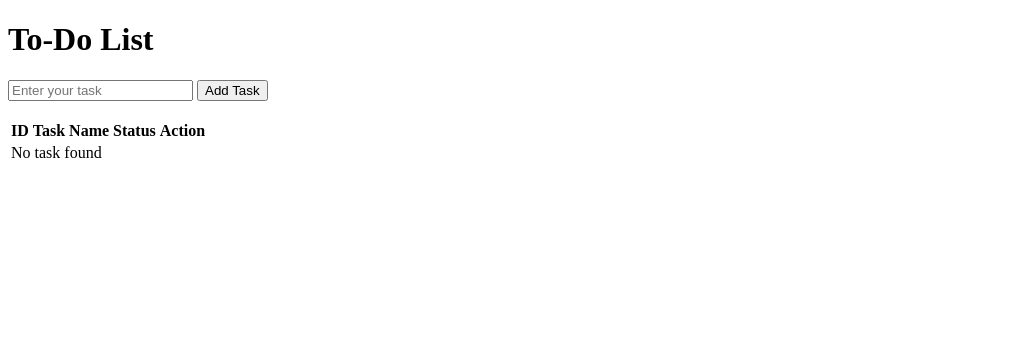
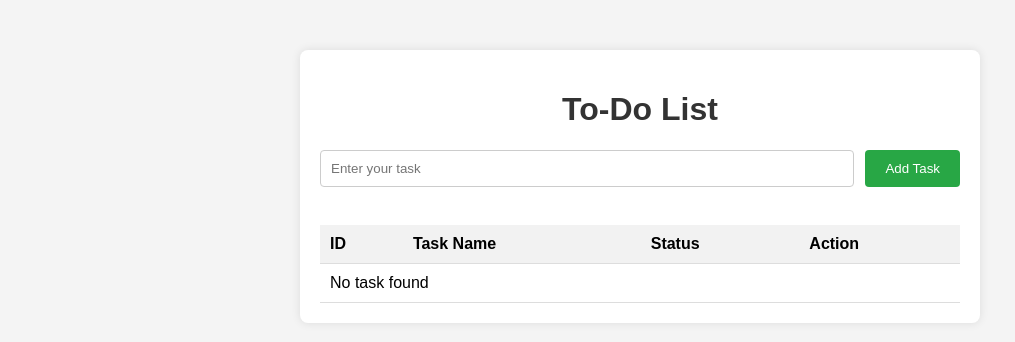
Before and after one commit to RomeloDev/PHP_PRACTICE---To-Do_List, a PHP site: page / in a window 1280 px wide. Shown: the top 342 px of the page, without its empty margins (0-1015 px from the left). Run offline with PHP 8.4, Linux system fonts and the light colour scheme; data that the repository does not hold is empty.

Commit message:
Style added

```diff
--- a/index.php
+++ b/index.php
@@ -59,8 +59,10 @@
     <meta charset="UTF-8">
     <meta name="viewport" content="width=device-width, initial-scale=1.0">
     <title>To do List</title>
+    <link rel="stylesheet" href="style.css">
 </head>
 <body>
+    <div class="container">
     <h1>To-Do List</h1>
     <form action="index.php" method="post">
         <input type="text" name="task" id="task" placeholder="Enter your task" required>
@@ -99,5 +101,6 @@
             }
         ?>
     </table>
+    </div>
 </body>
 </html>
--- /dev/null
+++ b/style.css
@@ -0,0 +1,78 @@
+body {
+    font-family: Arial, sans-serif;
+    background-color: #f4f4f4;
+    margin: 0;
+    padding: 0;
+}
+
+.container {
+    width: 50%;
+    margin: 50px auto;
+    background: #fff;
+    padding: 20px;
+    box-shadow: 0 0 10px rgba(0, 0, 0, 0.1);
+    border-radius: 8px;
+}
+
+h1 {
+    text-align: center;
+    color: #333;
+}
+
+form {
+    display: flex;
+    justify-content: space-between;
+    margin-bottom: 20px;
+}
+
+input[type="text"] {
+    width: 80%;
+    padding: 10px;
+    border: 1px solid #ccc;
+    border-radius: 4px;
+}
+
+input[type="submit"] {
+    padding: 10px 20px;
+    border: none;
+    background-color: #28a745;
+    color: #fff;
+    border-radius: 4px;
+    cursor: pointer;
+}
+
+input[type="submit"]:hover {
+    background-color: #218838;
+}
+
+table {
+    width: 100%;
+    border-collapse: collapse;
+}
+
+th, td {
+    padding: 10px;
+    text-align: left;
+    border-bottom: 1px solid #ddd;
+}
+
+th {
+    background-color: #f2f2f2;
+}
+
+tr:hover {
+    background-color: #f1f1f1;
+}
+
+button {
+    padding: 5px 10px;
+    border: none;
+    background-color: #007bff;
+    color: #fff;
+    border-radius: 4px;
+    cursor: pointer;
+}
+
+button:hover {
+    background-color: #0056b3;
+}
```
